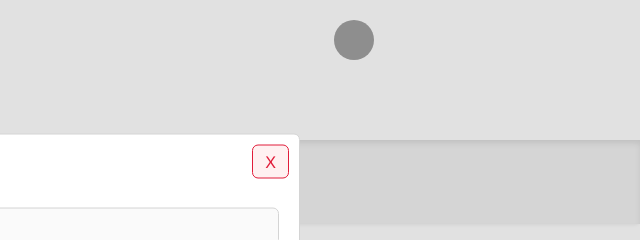
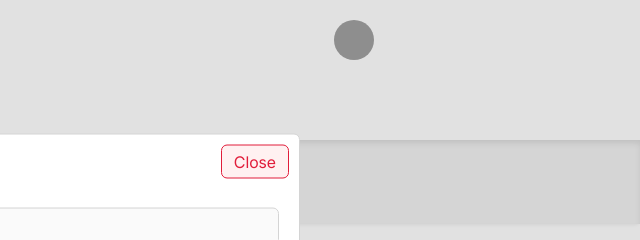
Before and after one commit to Carlosaac23/TOP-todo-list, a website built with webpack: page src/index.html in a window 1280 px wide. Both pictures are taken after a click on the button "Add Task". Shown: the top 240 px of the page, 640-1280 px from the left. Built offline with nearby package versions, Linux system fonts and the light colour scheme; grey boxes are pictures that could not be loaded.

Commit message:
chore: improve add__task-close button readability

```diff
--- a/src/index.html
+++ b/src/index.html
@@ -16,7 +16,7 @@
       <button id="add__task-button">Add Task</button>
 
       <dialog id="add__task-dialog">
-        <button id="add__task-close">X</button>
+        <button id="add__task-close">Close</button>
         <form id="add__task-form">
           <div class="form-row">
             <label for="title">Title</label>
```
